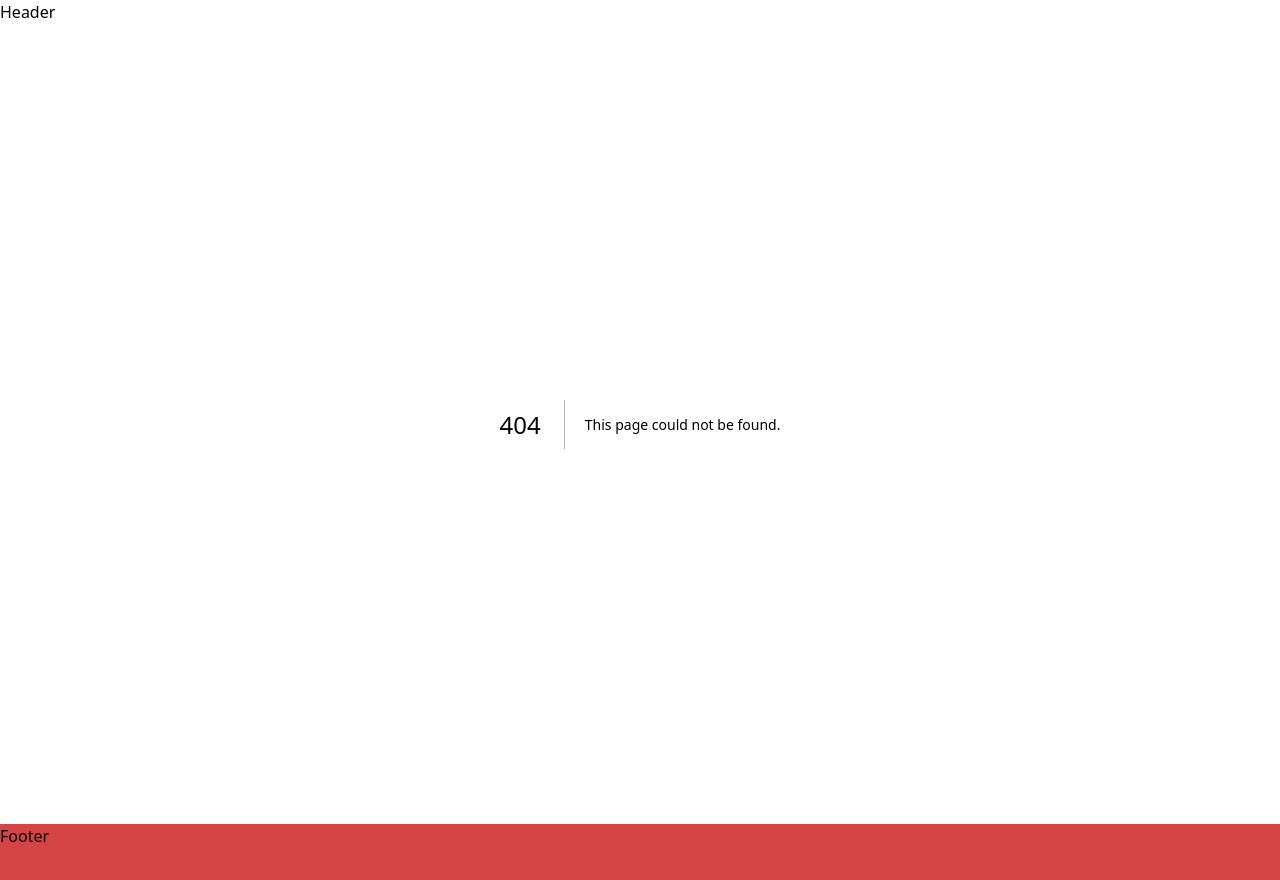
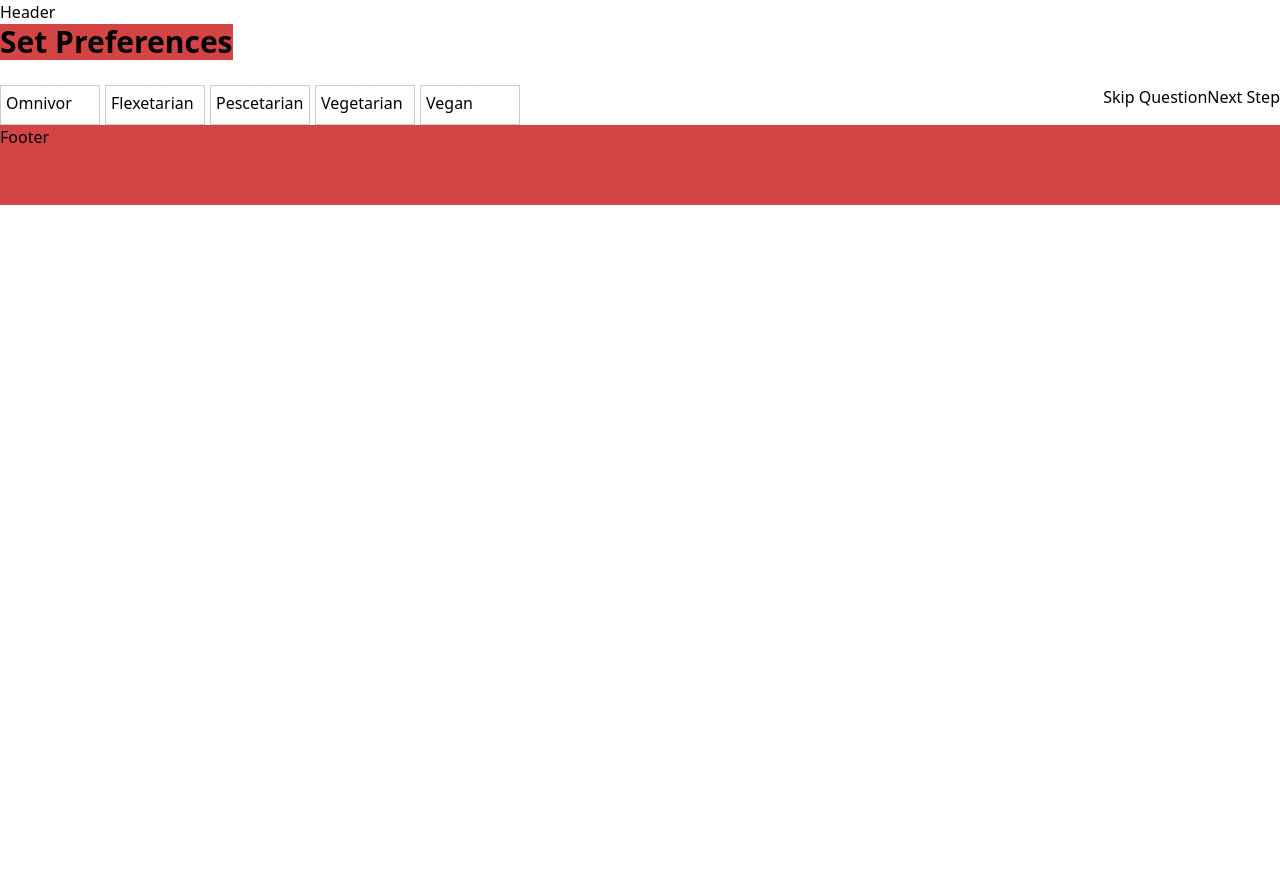
Before and after one commit to fichtnerma/Tastyplan, a Next.js app in the folder frontend/: page /preferences in a window 1280 px wide. Before the commit this address had no page. Shown: the top 880 px of the page. After the commit the page ends 800 px from the top, so only its background shows below. Built offline with nearby package versions, Linux system fonts and the light colour scheme.

Commit message:
FEAT: add template and some tyling to preferences screen

```diff
--- /dev/null
+++ b/frontend/src/pages/preferences/index.tsx
@@ -0,0 +1,39 @@
+import styles from '@styles/Preferences.module.scss';
+
+const PreferencesPage = () => {
+    return (
+        <form>
+            <fieldset>
+                <legend className="text-3xl font-semibold bg-red-custom">Set Preferences</legend>
+                <div className={`${styles.preferencesWrapper} bg-red-500`}>
+                    <div className={styles.choiceWrapper}>
+                        <input type="radio" name="preferences" id="omnivor" />
+                        <label htmlFor="omnivor">Omnivor</label>
+                    </div>
+                    <div className={styles.choiceWrapper}>
+                        <input type="radio" name="preferences" id="flexitarian" />
+                        <label htmlFor="flexitarian">Flexetarian</label>
+                    </div>
+                    <div className={styles.choiceWrapper}>
+                        <input type="radio" name="preferences" id="pescetarian" />
+                        <label htmlFor="pescetarian">Pescetarian</label>
+                    </div>
+                    <div className={styles.choiceWrapper}>
+                        <input type="radio" name="preferences" id="vegetarian" />
+                        <label htmlFor="vegetarian">Vegetarian</label>
+                    </div>
+                    <div className={styles.choiceWrapper}>
+                        <input type="radio" name="preferences" id="vegan" />
+                        <label htmlFor="vegan">Vegan</label>
+                    </div>
+                </div>
+                <div className="flex justify-end">
+                    <button type="submit">Skip Question</button>
+                    <button type="submit">Next Step</button>
+                </div>
+            </fieldset>
+        </form>
+    );
+};
+
+export default PreferencesPage;
--- /dev/null
+++ b/frontend/src/styles/Preferences.module.scss
@@ -0,0 +1,42 @@
+.preferencesWrapper {
+    margin: 25px 0 0 0;
+    padding: 0;
+
+    .choiceWrapper {
+        float: left;
+        margin: 0 5px 0 0;
+        width: 100px;
+        height: 40px;
+        position: relative;
+    }
+
+    label,
+    input {
+        display: block;
+        position: absolute;
+        top: 0;
+        left: 0;
+        right: 0;
+        bottom: 0;
+    }
+    input[type='radio'] {
+        opacity: 0.01;
+        z-index: 100;
+    }
+
+    label {
+        padding: 5px;
+        border: 1px solid #ccc;
+        cursor: pointer;
+        z-index: 90;
+    }
+
+    label:hover {
+        background: #ddd;
+    }
+
+    input[type='radio']:checked + label,
+    .Checked + label {
+        background: yellow;
+    }
+}
```
